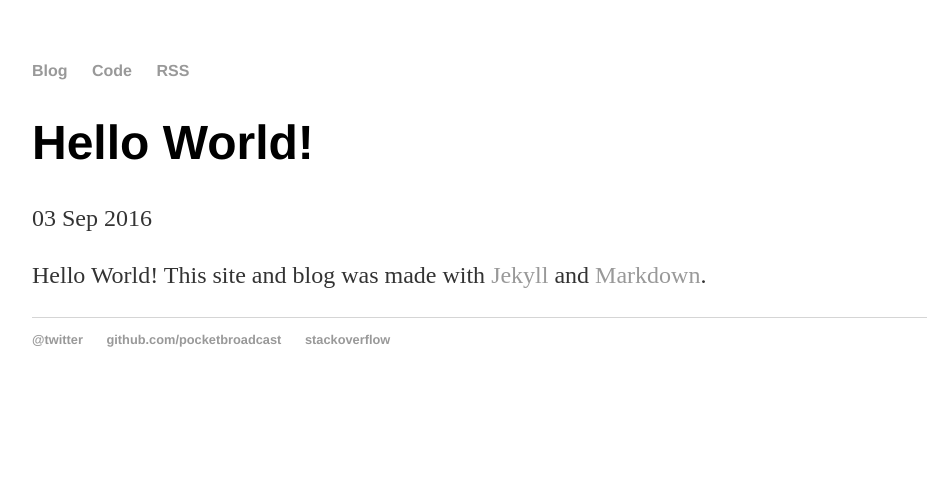
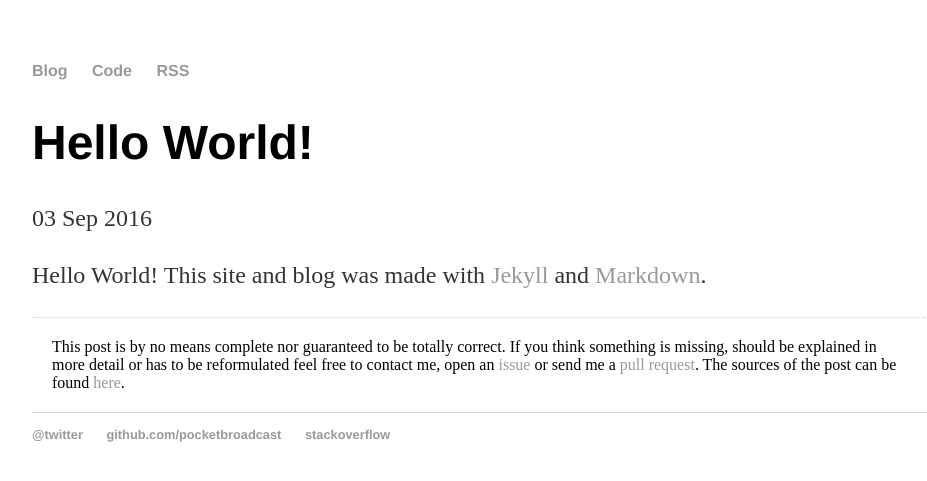
Before and after one commit to pocketbroadcast/pocketbroadcast.github.io, a Jekyll site: the page built from _posts/2016-09-03-hello-world.md, in a window 1280 px wide. Shown: the top 481 px of the page, without its empty margins (160-1087 px from the left). Built offline with Jekyll 4.4.1, drawn with Linux system fonts in a browser that asks for light colours.

Commit message:
added disclaimer to blog posts

```diff
--- a/_layouts/post.html
+++ b/_layouts/post.html
@@ -7,3 +7,7 @@ layout: default
 <div class="post">
   {{ content }}
 </div>
+
+<div class="postdisclaimer">
+This post is by no means complete nor guaranteed to be totally correct. If you think something is missing, should be explained in more detail or has to be reformulated feel free to contact me, open an <a href="https://github.com/pocketbroadcast/pocketbroadcast.github.io/issues">issue</a> or send me a <a href="https://github.com/pocketbroadcast/pocketbroadcast.github.io/pulls">pull request</a>. The sources of the post can be found <a href="https://github.com/pocketbroadcast/pocketbroadcast.github.io/blob/master/{{ page.path }}">here</a>.
+</div>
--- a/css/main.css
+++ b/css/main.css
@@ -16,6 +16,8 @@ nav ul li, footer ul li { display: inline; margin-right: 20px; }
 
 footer { border-top: 1px solid #d5d5d5; font-size: .8em; }
 
+div.postdisclaimer { border-top: 1px dotted #d5d5d5; font-size: 1em; padding: 20px; }
+
 /* Blog */
 ul.posts { margin: 20px auto 40px; font-size: 1.5em; }
 ul.posts li { list-style: none; }
```
